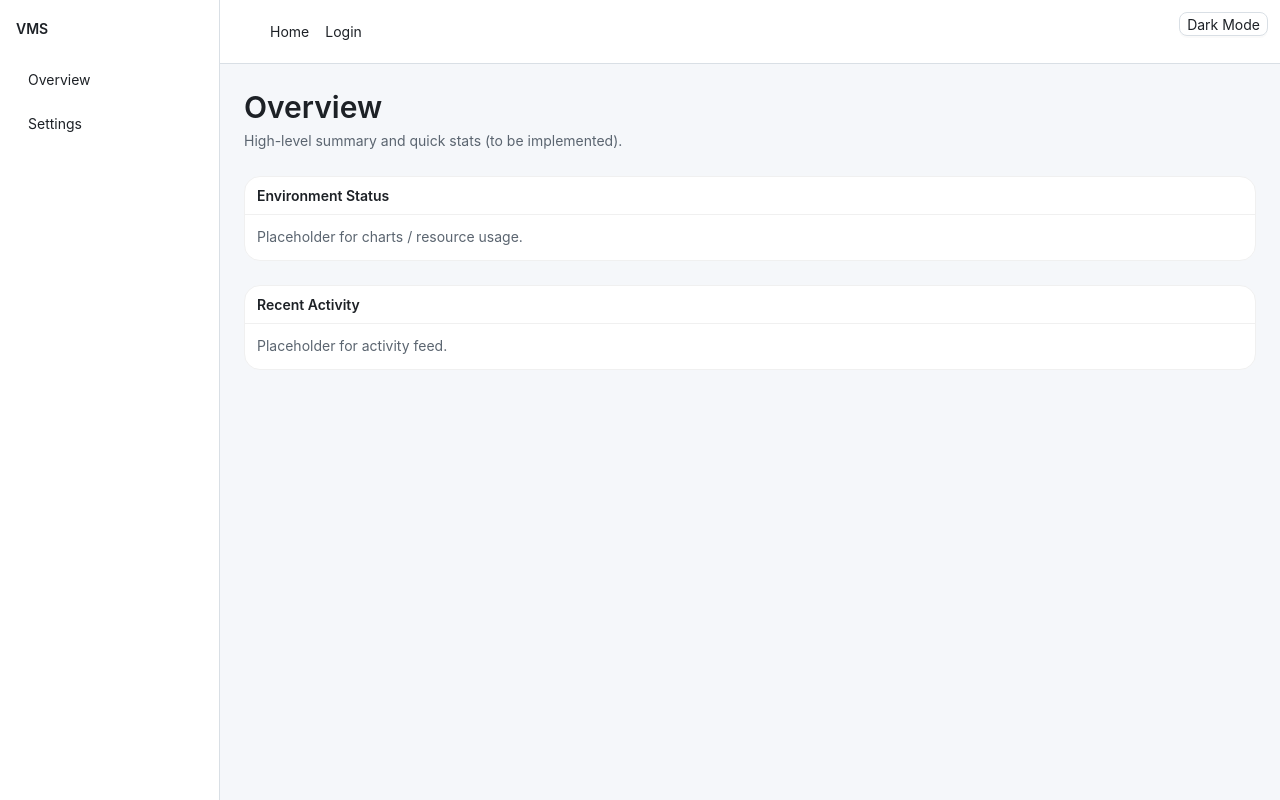
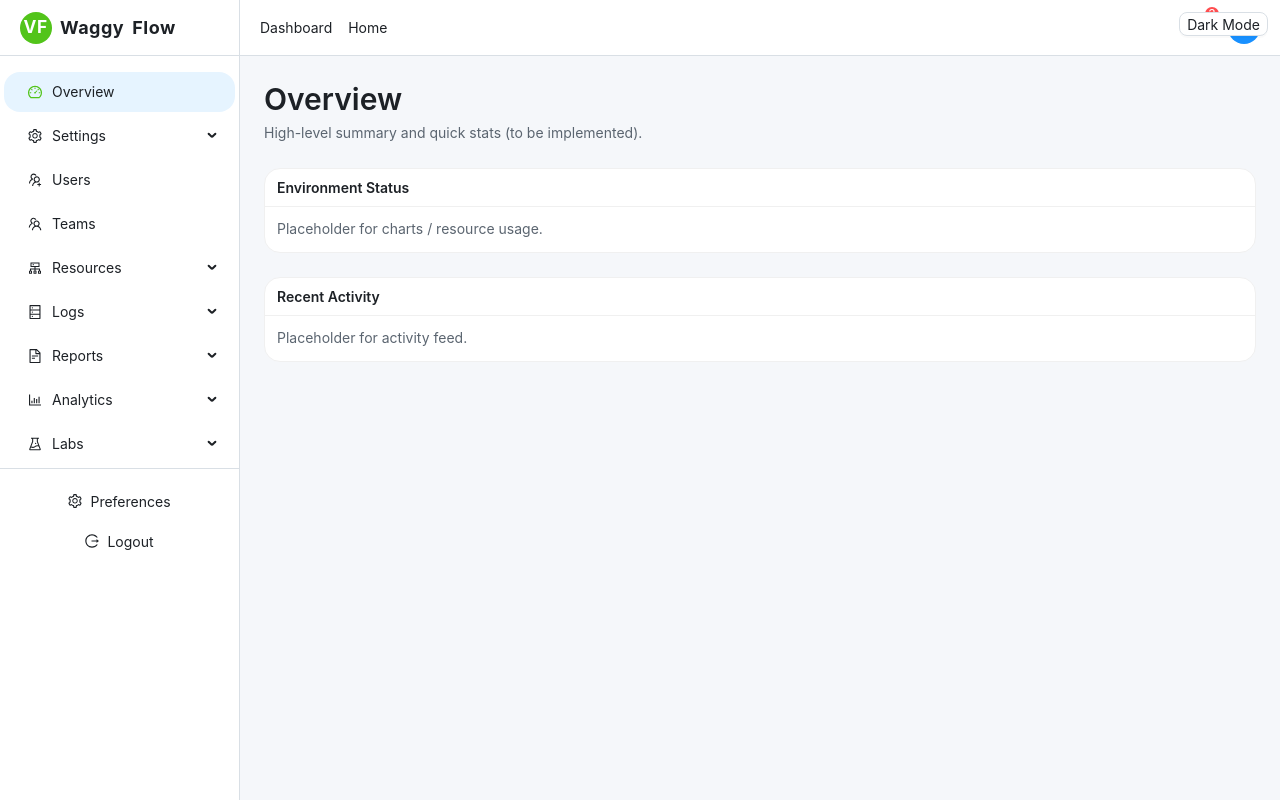
Before and after one commit to austinmula/vms-dashboard, a Next.js app: page /dashboard in a window 1280 px wide. Built offline with nearby package versions, Linux system fonts and the light colour scheme; no server answers; sample sign-in values are in the browser's storage; what @ant-design/nextjs-registry would draw is missing.

Commit message:
Refactor DashboardLayout to enhance menu structure and user interface with new icons and improved layout

```diff
--- a/package.json
+++ b/package.json
@@ -12,6 +12,7 @@
     "@ant-design/nextjs-registry": "^1.1.0",
     "@reduxjs/toolkit": "^2.9.0",
     "antd": "^5.27.4",
+    "@ant-design/icons": "^5.3.7",
     "axios": "^1.12.2",
     "jwt-decode": "^4.0.0",
     "next": "15.5.4",
--- a/src/app/(dashboard)/dashboard/layout.tsx
+++ b/src/app/(dashboard)/dashboard/layout.tsx
@@ -1,7 +1,21 @@
 "use client";
-import React from "react";
+import React, { useMemo, useState, useCallback } from "react";
 import Link from "next/link";
-import { Layout, Menu } from "antd";
+import { Layout, Menu, Avatar, Badge, Dropdown, theme, Button } from "antd";
+import {
+  DashboardOutlined,
+  SettingOutlined,
+  UsergroupAddOutlined,
+  TeamOutlined,
+  FileTextOutlined,
+  BellOutlined,
+  LogoutOutlined,
+  ClusterOutlined,
+  DatabaseOutlined,
+  BarChartOutlined,
+  ExperimentOutlined,
+} from "@ant-design/icons";
+import { usePathname } from "next/navigation";
 import { useAuth } from "@/hooks/useAuth";
 import { usePermissions } from "@/hooks/usePermissions";
 import { ProtectedRoute } from "@/components/wrappers/ProtectedRoute";
@@ -19,16 +33,190 @@ export default function DashboardLayout({
 }) {
   const { user } = useAuth();
   const { roles } = usePermissions();
+  const pathname = usePathname();
+
+  // Selected key from pathname (including nested routes)
+  const selectedKeys = useMemo(() => {
+    if (!pathname) return [];
+    // Match deepest segment to a menu item key
+    const segment = pathname.replace(/\/$/, "").split("/").pop() || "overview";
+    // Map known segments to keys
+    const map: Record<string, string> = {
+      settings: "settings-root",
+      profile: "settings-profile",
+      security: "settings-security",
+      preferences: "settings-preferences",
+      users: "users",
+      teams: "teams",
+      resources: "resources-root",
+      clusters: "resources-clusters",
+      services: "resources-services",
+      storage: "resources-storage",
+      logs: "logs-root",
+      audit: "logs-audit",
+      system: "logs-system",
+      reports: "reports-root",
+      sales: "reports-sales",
+      operations: "reports-operations",
+      analytics: "analytics-root",
+      dashboards: "analytics-dashboards",
+      labs: "labs",
+      experiments: "labs-experiments",
+    };
+    return [map[segment] || "overview"];
+  }, [pathname]);
+
+  // Track open submenus
+  const [openKeys, setOpenKeys] = useState<string[]>([
+    // Optionally auto-open based on selected key
+  ]);
+  const onOpenChange = useCallback((keys: string[]) => {
+    setOpenKeys(keys);
+  }, []);
+
+  const menuItems = [
+    {
+      key: "overview",
+      icon: <DashboardOutlined />,
+      label: <Link href="/dashboard">Overview</Link>,
+    },
+    {
+      key: "settings-root",
+      icon: <SettingOutlined />,
+      label: <span>Settings</span>,
+      children: [
+        {
+          key: "settings-profile",
+          label: <Link href="/dashboard/settings/profile">Profile</Link>,
+        },
+        {
+          key: "settings-security",
+          label: <Link href="/dashboard/settings/security">Security</Link>,
+        },
+        {
+          key: "settings-preferences",
+          label: (
+            <Link href="/dashboard/settings/preferences">Preferences</Link>
+          ),
+        },
+      ],
+    },
+    {
+      key: "users",
+      icon: <UsergroupAddOutlined />,
+      label: <Link href="/dashboard/users">Users</Link>,
+    },
+    {
+      key: "teams",
+      icon: <TeamOutlined />,
+      label: <Link href="/dashboard/teams">Teams</Link>,
+    },
+    {
+      key: "resources-root",
+      icon: <ClusterOutlined />,
+      label: <span>Resources</span>,
+      children: [
+        {
+          key: "resources-clusters",
+          label: <Link href="/dashboard/resources/clusters">Clusters</Link>,
+        },
+        {
+          key: "resources-services",
+          label: <Link href="/dashboard/resources/services">Services</Link>,
+        },
+        {
+          key: "resources-storage",
+          label: <Link href="/dashboard/resources/storage">Storage</Link>,
+        },
+      ],
+    },
+    {
+      key: "logs-root",
+      icon: <DatabaseOutlined />,
+      label: <span>Logs</span>,
+      children: [
+        {
+          key: "logs-audit",
+          label: <Link href="/dashboard/logs/audit">Audit</Link>,
+        },
+        {
+          key: "logs-system",
+          label: <Link href="/dashboard/logs/system">System</Link>,
+        },
+      ],
+    },
+    {
+      key: "reports-root",
+      icon: <FileTextOutlined />,
+      label: <span>Reports</span>,
+      children: [
+        {
+          key: "reports-sales",
+          label: <Link href="/dashboard/reports/sales">Sales</Link>,
+        },
+        {
+          key: "reports-operations",
+          label: <Link href="/dashboard/reports/operations">Operations</Link>,
+        },
+      ],
+    },
+    {
+      key: "analytics-root",
+      icon: <BarChartOutlined />,
+      label: <span>Analytics</span>,
+      children: [
+        {
+          key: "analytics-dashboards",
+          label: <Link href="/dashboard/analytics/dashboards">Dashboards</Link>,
+        },
+      ],
+    },
+    {
+      key: "labs",
+      icon: <ExperimentOutlined />,
+      label: <Link href="/dashboard/labs">Labs</Link>,
+      children: [
+        {
+          key: "labs-experiments",
+          label: <Link href="/dashboard/labs/experiments">Experiments</Link>,
+        },
+      ],
+    },
+  ];
+
+  const userMenu = (
+    <Menu
+      items={[
+        {
+          key: "profile",
+          label: <Link href="/dashboard/profile">Profile</Link>,
+          icon: <UsergroupAddOutlined />,
+        },
+        {
+          key: "settings",
+          label: <Link href="/dashboard/settings">Settings</Link>,
+          icon: <SettingOutlined />,
+        },
+        {
+          key: "logout",
+          label: <span>Logout</span>,
+          icon: <LogoutOutlined />,
+        },
+      ]}
+    />
+  );
   return (
     <ProtectedRoute>
       <Layout style={{ minHeight: "100vh" }}>
         <Sider
           breakpoint="lg"
-          collapsedWidth={64}
-          width={220}
+          collapsedWidth={60}
+          width={240}
           style={{
             background: "var(--page-bg-accent)",
             borderRight: "1px solid var(--page-border)",
+            display: "flex",
+            flexDirection: "column",
           }}
         >
           <div
@@ -36,26 +224,61 @@ export default function DashboardLayout({
               height: 56,
               display: "flex",
               alignItems: "center",
-              padding: "0 16px",
-              fontWeight: 600,
+              padding: "0 20px",
+              fontWeight: 700,
+              fontSize: 18,
+              letterSpacing: 0.5,
+              borderBottom: "1px solid var(--page-border)",
             }}
           >
-            VMS
+            <span style={{ display: "flex", alignItems: "center", gap: 8 }}>
+              <Avatar
+                shape="square"
+                size={32}
+                style={{ background: "#52c41a" }}
+              >
+                VF
+              </Avatar>
+              Waggy<span style={{ color: "var(--accent-color)" }}>Flow</span>
+            </span>
           </div>
           <Menu
             mode="inline"
-            style={{ borderInline: "none", background: "transparent" }}
-            items={[
-              {
-                key: "overview",
-                label: <Link href="/dashboard">Overview</Link>,
-              },
-              {
-                key: "settings",
-                label: <Link href="/dashboard/settings">Settings</Link>,
-              },
-            ]}
+            selectedKeys={selectedKeys}
+            openKeys={openKeys}
+            onOpenChange={onOpenChange}
+            style={{
+              borderInline: "none",
+              background: "transparent",
+              flex: 1,
+              paddingTop: 12,
+            }}
+            items={menuItems}
           />
+          <div
+            style={{
+              padding: 16,
+              borderTop: "1px solid var(--page-border)",
+              display: "flex",
+              flexDirection: "column",
+              gap: 8,
+            }}
+          >
+            <Button
+              type="text"
+              style={{ textAlign: "left", padding: 0 }}
+              icon={<SettingOutlined />}
+            >
+              Preferences
+            </Button>
+            <Button
+              type="text"
+              style={{ textAlign: "left", padding: 0 }}
+              icon={<LogoutOutlined />}
+            >
+              Logout
+            </Button>
+          </div>
         </Sider>
         <Layout>
           <Header
@@ -64,18 +287,43 @@ export default function DashboardLayout({
               borderBottom: "1px solid var(--page-border)",
               display: "flex",
               alignItems: "center",
-              gap: 16,
+              gap: 12,
+              paddingInline: 20,
+              height: 56,
             }}
           >
-            <nav style={{ display: "flex", gap: 16 }}>
-              <Link href="/">Home</Link>
-              <Link href="/auth/login">Login</Link>
-            </nav>
+            <div
+              style={{
+                display: "flex",
+                alignItems: "center",
+                gap: 20,
+                flex: 1,
+              }}
+            >
+              <nav style={{ display: "flex", gap: 16 }}>
+                <Link href="/dashboard">Dashboard</Link>
+                <Link href="/">Home</Link>
+              </nav>
+            </div>
+            <div style={{ display: "flex", alignItems: "center", gap: 16 }}>
+              <Badge count={3} size="small" offset={[0, 2]}>
+                <Button
+                  type="text"
+                  icon={<BellOutlined />}
+                  aria-label="Notifications"
+                />
+              </Badge>
+              <Dropdown overlay={userMenu} trigger={["click"]}>
+                <Avatar style={{ background: "#1890ff" }}>
+                  {user?.firstName?.[0] || user?.email?.[0] || "U"}
+                </Avatar>
+              </Dropdown>
+            </div>
           </Header>
           <Content
             style={{ padding: 24, background: "var(--page-bg)", minHeight: 0 }}
           >
-            <div style={{ maxWidth: 1200, margin: "0 auto" }}>{children}</div>
+            <div style={{ maxWidth: 1280, margin: "0 auto" }}>{children}</div>
           </Content>
         </Layout>
       </Layout>
```
